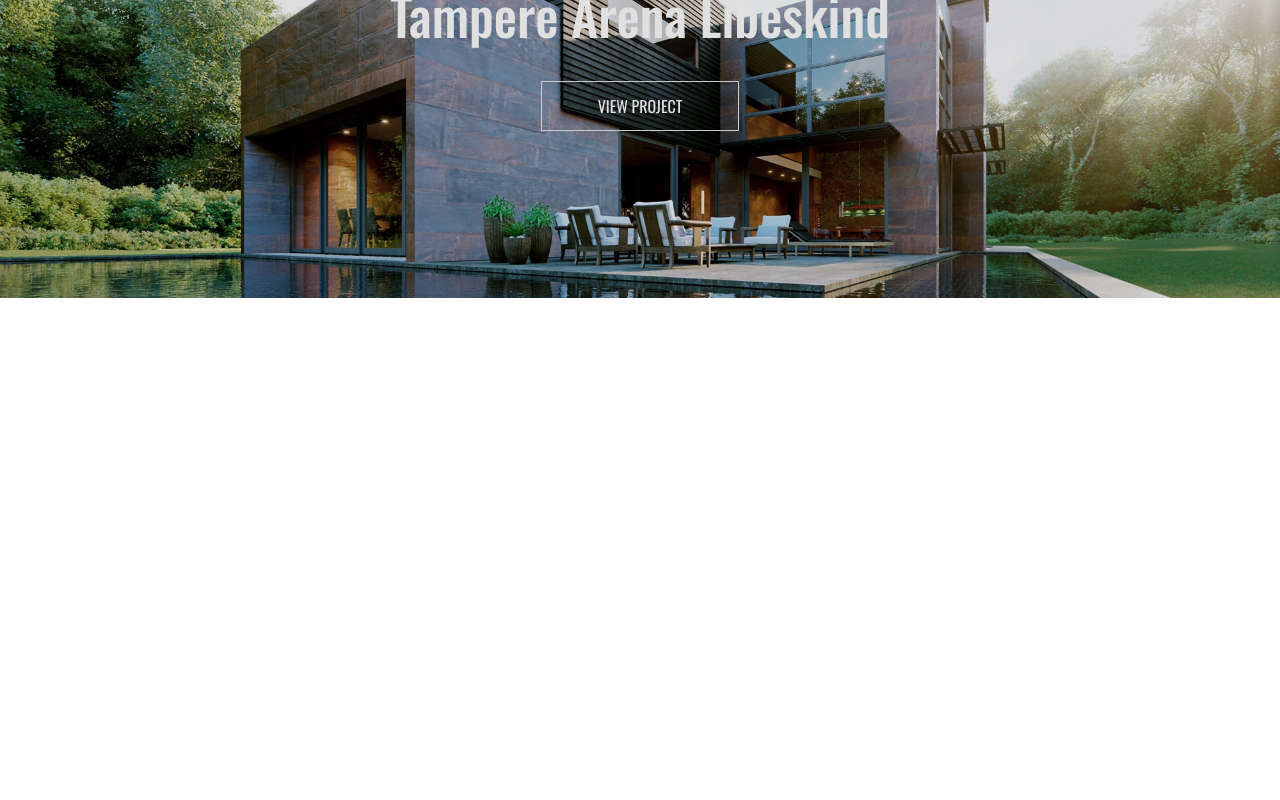
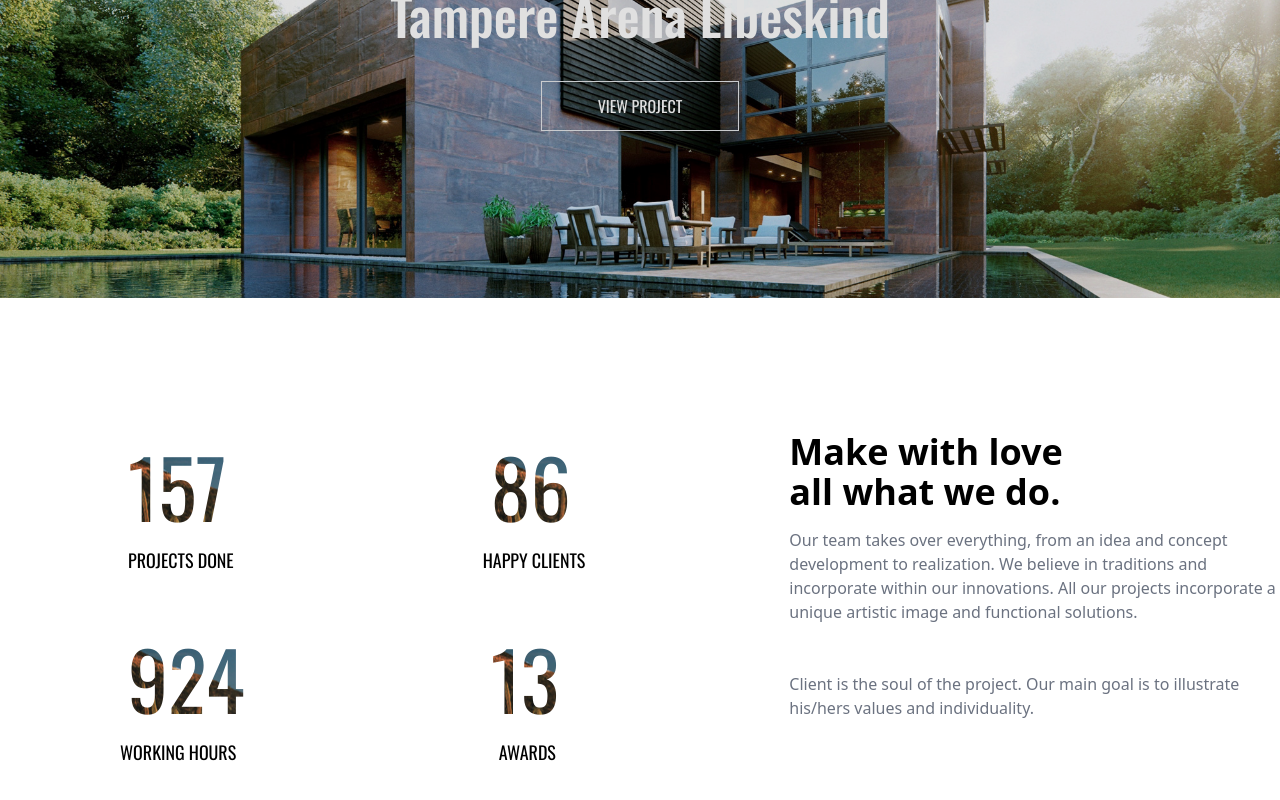
Before and after one commit to jenil97/prague, a React (Create React App) app: page / in a window 1280 px wide. Shown: the part 342-1142 px from the top of the page. Before the commit the page ends 800 px from the top, so only its background shows below. Built offline with nearby package versions, Linux system fonts and the light colour scheme.

Commit message:
feat : About

```diff
--- a/src/App.js
+++ b/src/App.js
@@ -3,12 +3,14 @@
 // import components
 import Header from "./components/Header";
 import Hero from "./components/Hero";
+import About from "./components/About";
 
 function App() {
   return (
     <div className="max-w-[1920px] mx-auto overflow-hidden bg-black">
       <Header />
       <Hero />
+      <About/>
     </div>
   );
 }
--- /dev/null
+++ b/src/components/About.jsx
@@ -0,0 +1,91 @@
+import React from "react";
+
+// import motion
+import { motion } from "framer-motion";
+// import variants
+import { fadeIn } from "../variants";
+
+const About = () => {
+  return (
+    <section className="py-16 xl:pb-[160px] bg-white">
+      <div className="container mx-auto">
+        <div className="flex flex-col lg:flex-row items-center">
+          {/* numbers */}
+          <motion.div
+            variants={fadeIn("right")}
+            initial="hidden"
+            whileInView={"show"}
+            viewport={{ once: false, amount: 0.7 }}
+            className="flex flex-col lg:flex-row flex-1"
+          >
+            <div className="lg:ml-32">
+              <div className="lg:py-16 py-4">
+                <div className="text-[70px] xl:text-[80px] font-oswald bg-about bg-no-repeat bg-left bg-clip-text text-transparent">
+                  157
+                </div>
+                <p className="text-lg font-oswald">PROJECTS DONE</p>
+              </div>
+
+              <div className="lg:-mt-5">
+                <div className="text-[70px] xl:text-[80px] font-oswald bg-about bg-no-repeat bg-left bg-clip-text text-transparent">
+                  924
+                </div>
+                <p className="-ml-2 text-lg font-oswald">WORKING HOURS</p>
+              </div>
+            </div>
+          </motion.div>
+          <motion.div
+            variants={fadeIn("right")}
+            initial="hidden"
+            whileInView={"show"}
+            viewport={{ once: false, amount: 0.7 }}
+            className="flex flex-col lg:flex-row flex-1"
+          >
+            <div>
+              <div className="lg:py-16 py-5">
+                <div className="text-[70px] xl:text-[80px] font-oswald bg-about bg-no-repeat bg-left bg-clip-text text-transparent">
+                  86
+                </div>
+                <p className="-ml-2 text-lg font-oswald">HAPPY CLIENTS</p>
+              </div>
+              <div className="lg:-mt-5">
+                <div className="text-[70px] xl:text-[80px] font-oswald bg-about bg-no-repeat bg-left bg-clip-text text-transparent">
+                  13
+                </div>
+                <p className="lg:ml-2 text-lg font-oswald">AWARDS</p>
+              </div>
+            </div>
+          </motion.div>
+          {/* text */}
+          <motion.div
+            variants={fadeIn("left")}
+            initial="hidden"
+            whileInView={"show"}
+            viewport={{ once: false, amount: 0.6 }}
+            className="flex-1 h-full xl:mt-6 mt-6 xl:-ml-48"
+          >
+            <h2 className="font-bold lg:text-4xl text-2xl text-center lg:text-start">
+              Make with love <br /> all what we do.
+            </h2>
+            <div className="flex flex-col items-start text-center lg:text-start">
+              <div className="max-w-[530px] mt-4 text-base text-gray-500">
+                <p className="mb-12">
+                  Our team takes over everything, from an idea and concept{" "}
+                  development to realization. We believe in traditions and{" "}
+                  incorporate within our innovations. All our projects{" "}
+                  incorporate a unique artistic image and functional solutions.
+                </p>
+                <p className="text-base text-gray-500">
+                  Client is the soul of the project. Our main goal is to
+                  illustrate his/hers values and individuality.
+                </p>
+              </div>
+            </div>
+          </motion.div>
+        </div>
+      </div>
+    </section>
+  );
+};
+
+export default About;
--- a/src/components/Hero.jsx
+++ b/src/components/Hero.jsx
@@ -25,7 +25,7 @@
         variants={container}
         initial="hidden"
         whileInView={"show"}
-        className="container mx-auto min-h-[40vh] h-full flex items-center justify-center"
+        className="container mx-auto min-h-[40vh] h-full flex items-center justify-center -mt-28 lg:mt-14"
       >
         {/* text & btn */}
         <div className="text-center lg:text-left font-oswald lg:max-w-[640px]">
--- a/tailwind.config.js
+++ b/tailwind.config.js
@@ -8,6 +8,7 @@
     extend: {
       backgroundImage: {
         hero: "url('/src/assets/Hero/BG.jpg')",
+        about: "url('/src/assets/About/about.jpg')",
       },
     },
   },
```
Also changed, not shown: src/assets/About/about.jpg (added).
